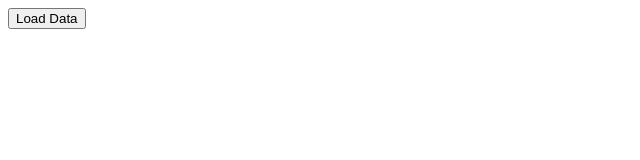
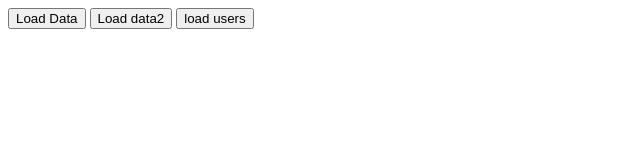
Before and after one commit to 07arif/explore-api, a plain HTML site: page index.html in a window 1280 px wide. Shown: the whole page, without its empty margins (0-640 px from the left). Drawn offline with Linux system fonts and the light colour scheme.

Commit message:
Load more data, more APIs, send data to function

```diff
--- a/index.html
+++ b/index.html
@@ -10,7 +10,9 @@
 
 <body>
     <button onclick="loadData() ">Load Data</button>
-
+    <button onclick="loadData2()">Load data2</button>
+    <button onclick="loadUsers()">load users</button>
+    <script src="js/app.js"></script>
     <script src="fetch.js"></script>
 </body>
 
--- /dev/null
+++ b/js/app.js
@@ -0,0 +1,11 @@
+function loadData2() {
+    fetch('https://jsonplaceholder.typicode.com/todos/1')
+        .then(res => res.json())
+        .then(data => console.log(data));
+}
+
+function loadUsers() {
+    fetch('https://jsonplaceholder.typicode.com/users')
+        .then(res => res.json())
+        .then(data => console.log(data));
+}
```
